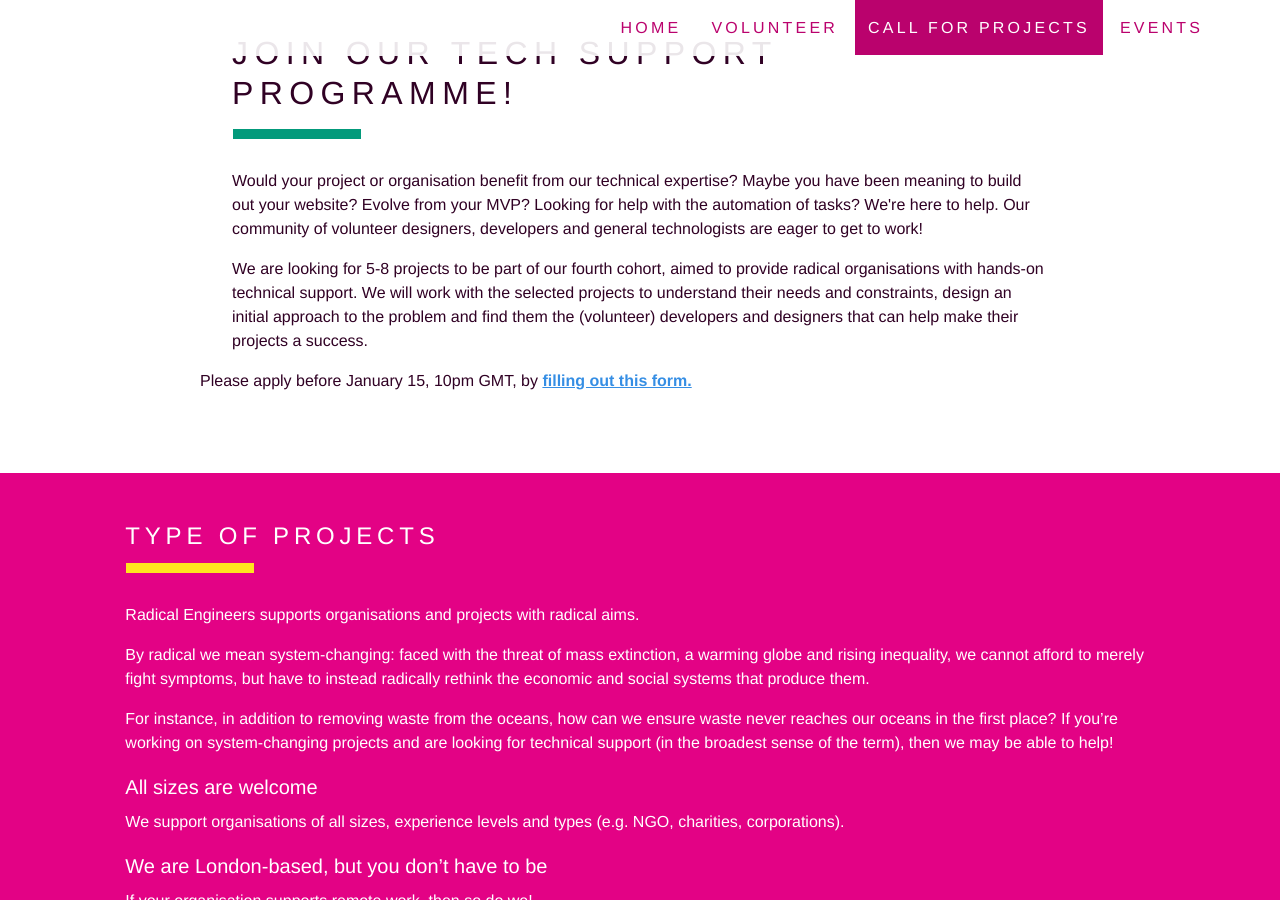
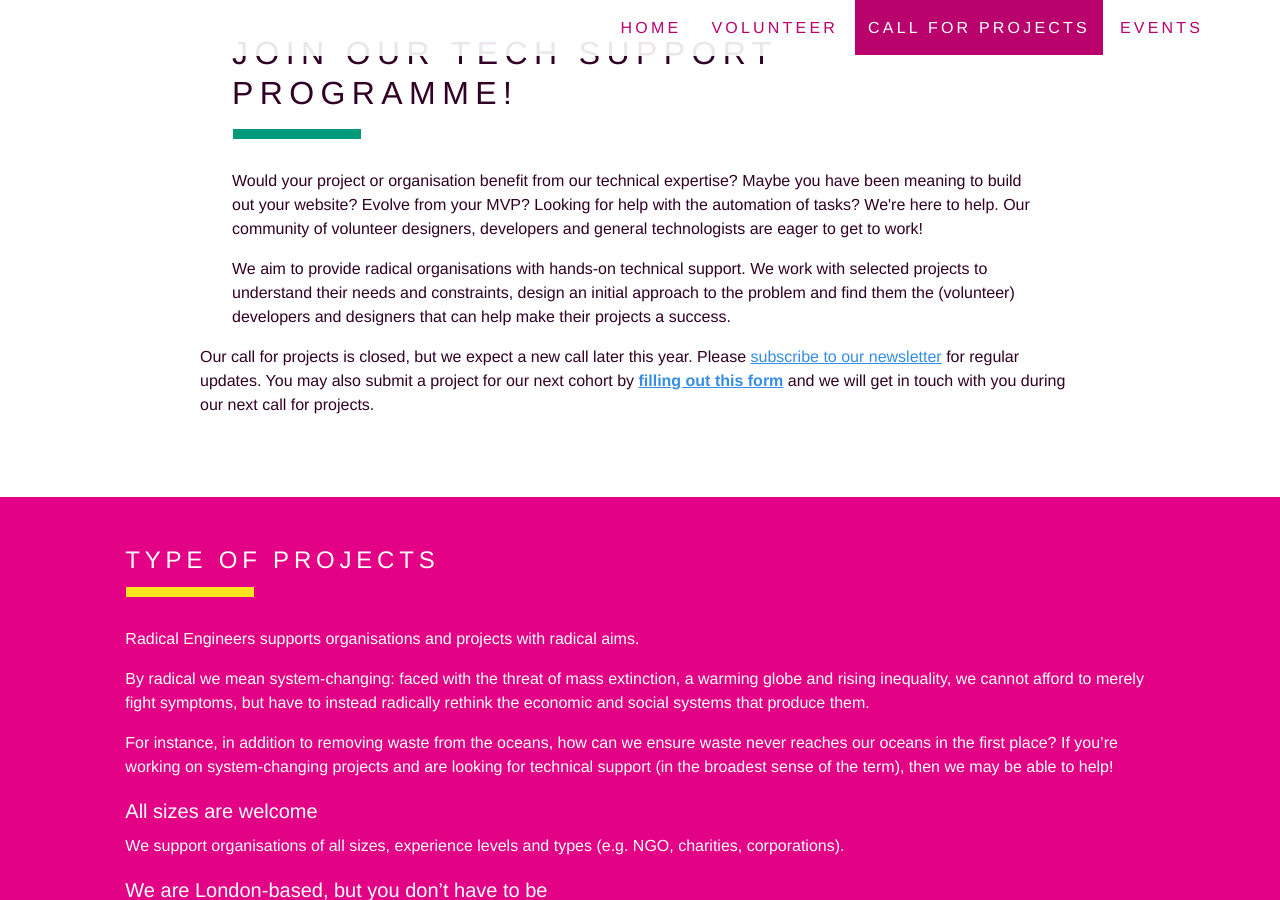
Before and after one commit to radicalengineers/radicalengineers.github.io, a Jekyll site: the page projects.html, which Jekyll copies as it is, in a window 1280 px wide and 900 px high, scrolled down 683 px. Built offline with Jekyll 4.4.1, drawn with Linux system fonts in a browser that asks for light colours.

Commit message:
Update Call for Projects post-deadline

```diff
--- a/projects.html
+++ b/projects.html
@@ -41,9 +41,9 @@
            <hr class="haar-h"/>
            <div class="py0 px3">
            <p>Would your project or organisation benefit from our technical expertise? Maybe you have been meaning to build out your website? Evolve from your MVP? Looking for help with the automation of tasks? We're here to help. Our community of volunteer designers, developers and general technologists are eager to get to work!</p>
-           <p>We are looking for 5-8 projects to be part of our fourth cohort, aimed to provide radical organisations with hands-on technical support. We will work with the selected projects to understand their needs and constraints, design an initial approach to the problem and find them the (volunteer) developers and designers that can help make their projects a success.</p>
+           <p>We aim to provide radical organisations with hands-on technical support. We work with selected projects to understand their needs and constraints, design an initial approach to the problem and find them the (volunteer) developers and designers that can help make their projects a success.</p>
           </div>
-           <p>Please apply before January 15, 10pm GMT, by <a target="_blank" href="https://forms.gle/LVqgPAAwNsC6W9F67"><strong>filling out this form.</strong></a></p>
+           <p>Our call for projects is closed, but we expect a new call later this year. Please <a target="_blank" href="http://eepurl.com/dCejKD">subscribe to our newsletter</a> for regular updates. You may also submit a project for our next cohort by <a target="_blank" href="https://forms.gle/LVqgPAAwNsC6W9F67"><strong>filling out this form</strong></a> and we will get in touch with you during our next call for projects.</p>
           </div>
           </div>
         </div>
```
